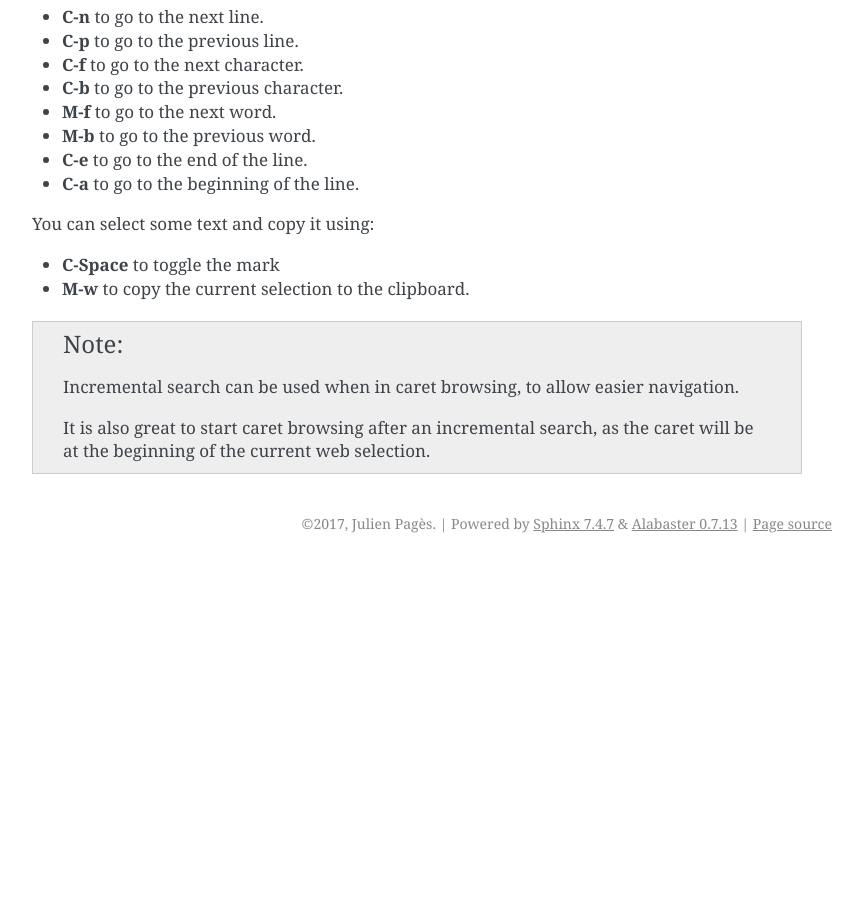
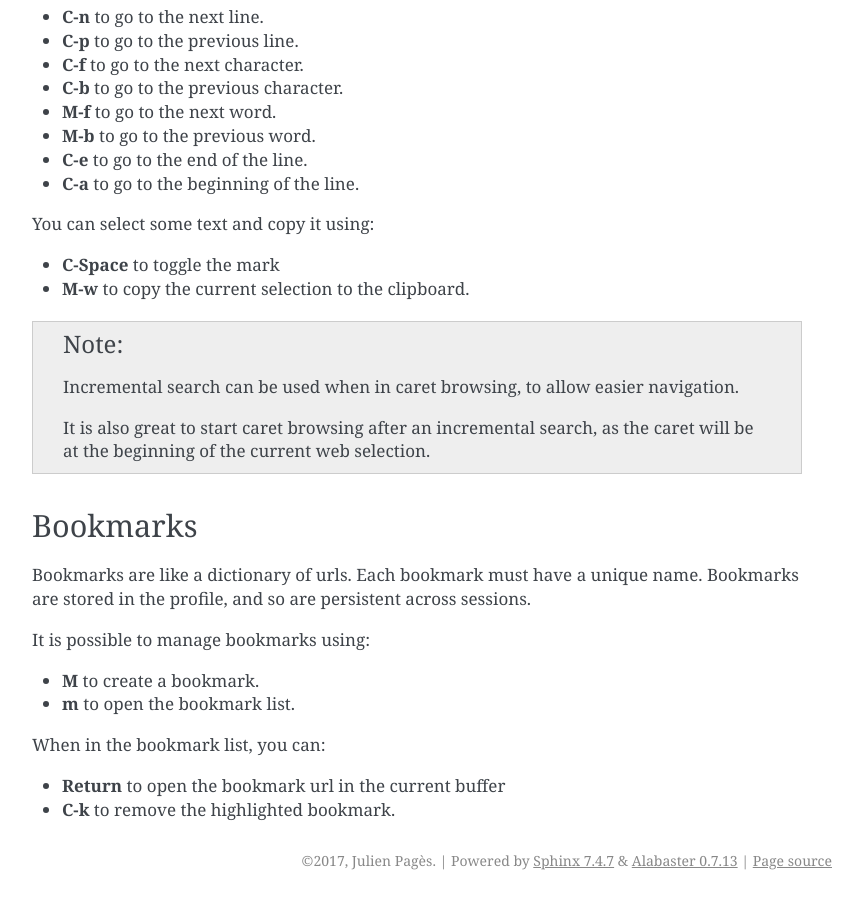
Before and after one commit to parkouss/webmacs, a Sphinx documentation site: the page built from docs/advanced_topics.rst, in a window 1280 px wide and 900 px high, scrolled down 790 px. Shown: the whole window, without its empty margins (333-1196 px from the left). Built offline with Sphinx 7.4.7, drawn with Linux system fonts in a browser that asks for light colours; pages that are not in the unit, such as notebooks, are missing from menus; before the commit the page ends 1353 px from its top, so only the background shows below that.

Commit message:
[doc] add documentation about bookmarks

```diff
--- a/docs/advanced_topics.rst
+++ b/docs/advanced_topics.rst
@@ -65,3 +65,20 @@ You can select some text and copy it using:
 
   It is also great to start caret browsing after an incremental search, as the
   caret will be at the beginning of the current web selection.
+
+
+Bookmarks
+*********
+
+Bookmarks are like a dictionary of urls. Each bookmark must have a unique name.
+Bookmarks are stored in the profile, and so are persistent across sessions.
+
+It is possible to manage bookmarks using:
+
+- :key:`M` to create a bookmark.
+- :key:`m` to open the bookmark list.
+
+When in the bookmark list, you can:
+
+- :key:`Return (bookmarks-list)` to open the bookmark url in the current buffer
+- :key:`C-k (bookmarks-list)` to remove the highlighted bookmark.
```
